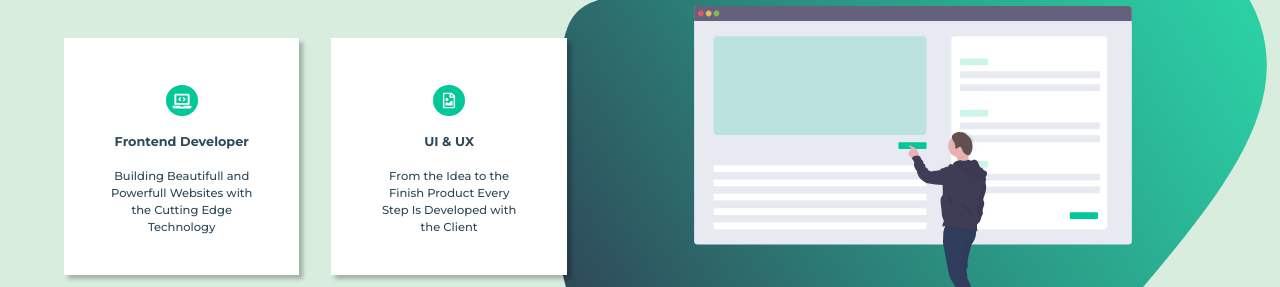
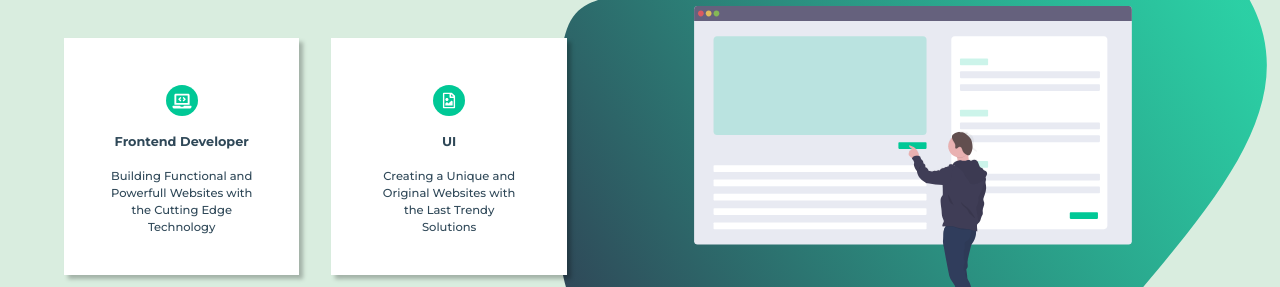
Before and after one commit to vscampanha/vitorcampanha_portfolio, a website: page dist/index.html in a window 1280 px wide. Shown: the part 2280-2567 px from the top of the page. Drawn offline with Linux system fonts and the light colour scheme.

Commit message:
Some new text

```diff
--- a/dist/index.html
+++ b/dist/index.html
@@ -226,7 +226,7 @@
                     <img src="./img/icons/Code.svg" alt="Electrical" />
                     <h2 class="lead">Frontend Developer</h2>
                     <p class="text">
-                      Building Beautifull and Powerfull Websites with the
+                      Building Functional and Powerfull Websites with the
                       Cutting Edge Technology
                     </p>
                   </div>
@@ -234,10 +234,10 @@
                 <div class="box">
                   <div class="content">
                     <img src="./img/icons/UIUX.svg" alt="Electrical" />
-                    <h2 class="lead">UI & UX</h2>
+                    <h2 class="lead">UI</h2>
                     <p class="text">
-                      From the Idea to the Finish Product Every Step Is
-                      Developed with the Client
+                      Creating a Unique and Original Websites with the Last
+                      Trendy Solutions
                     </p>
                   </div>
                 </div>
```
